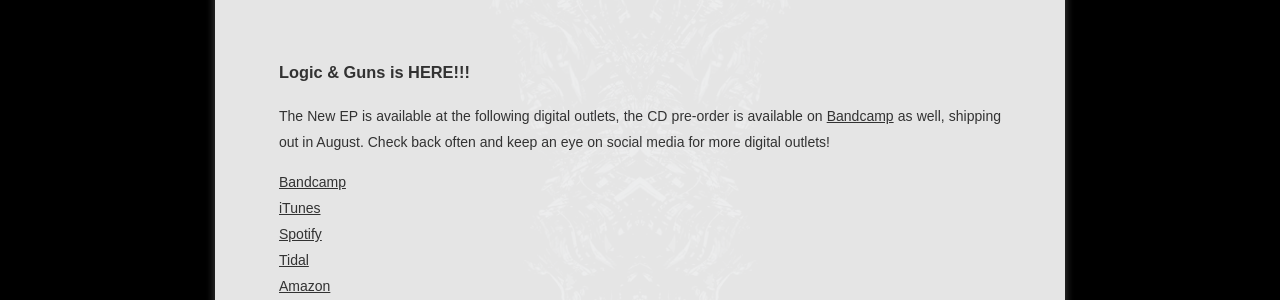
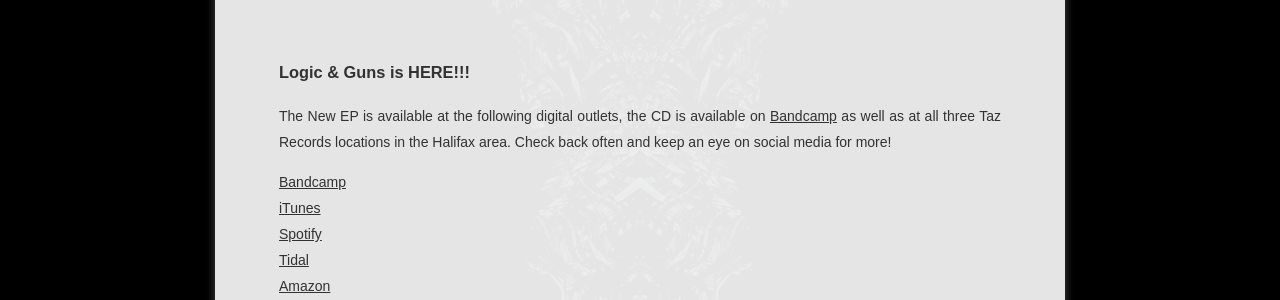
Before and after one commit to webbtj/music-site, a Jekyll site: the page built from logic-guns.md, in a window 1280 px wide. Shown: the part 420-720 px from the top of the page. Built offline with Jekyll 4.4.1, drawn with Linux system fonts in a browser that asks for light colours; some web fonts are replaced.

Commit message:
Update logic-guns.md

```diff
--- a/logic-guns.md
+++ b/logic-guns.md
@@ -5,14 +5,13 @@
 order: 2
 social_title: "Logic & Guns by TJ Webb available now!"
 seo_title: "TJ Webb - Logic & Guns Available Now!"
-excerpt: "The new EP is now Spotify, iTunes, Bandcamp, Tidal, Amazon, Google Play and more. CD pre-orders available now for the August 12th release."
+excerpt: "The new EP is now Spotify, iTunes, Bandcamp, Tidal, Amazon, Google Play and more. CD available now for."
 ---
 
 ### Logic & Guns is HERE!!!
-The New EP is available at the following digital outlets, the CD pre-order is
-available on [Bandcamp](https://tjwebb.bandcamp.com/album/logic-guns) as well,
-shipping out in August. Check back often and keep an eye on social media for
-more digital outlets!
+The New EP is available at the following digital outlets, the CD is
+available on [Bandcamp](https://tjwebb.bandcamp.com/album/logic-guns) as well as at all three Taz Records locations in the Halifax area. Check back often and keep an eye on social media for
+more!
 
 [Bandcamp](https://tjwebb.bandcamp.com/album/logic-guns)
 [iTunes](https://itunes.apple.com/ca/album/logic-guns-ep/id1117241373)
```
